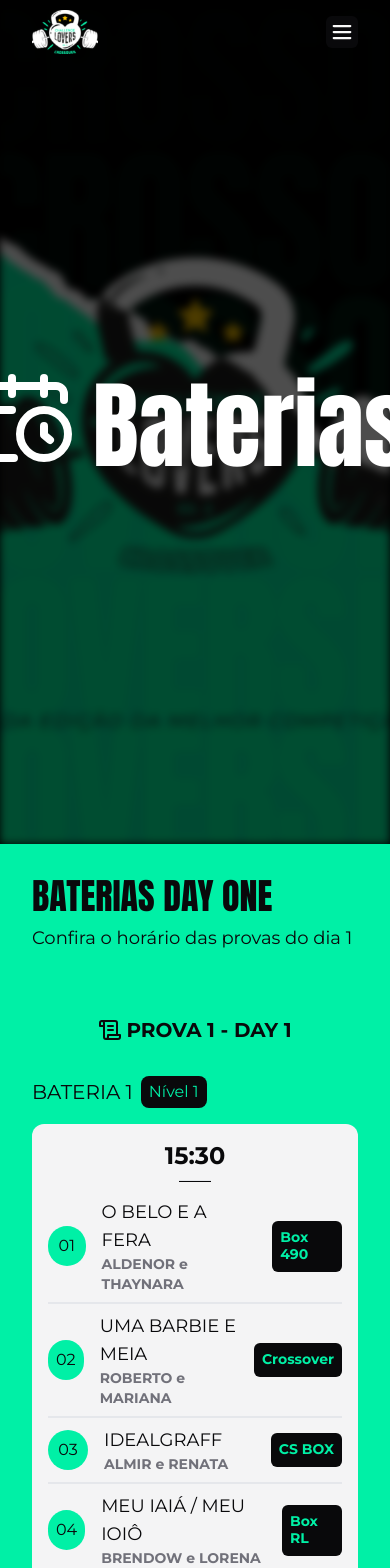
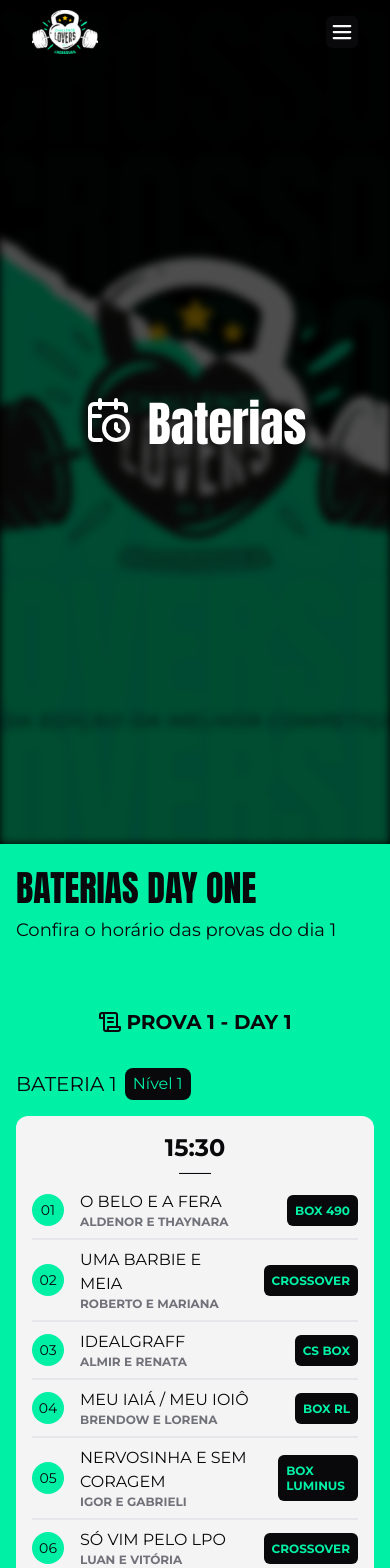
Before and after one commit to Rellyso/loverschallenge, a Next.js app: page /baterias in a window 390 px wide. Shown: the top 1568 px of the page. Built offline with nearby package versions, Linux system fonts and the light colour scheme.

Commit message:
fixing name and styles

```diff
--- a/src/app/baterias/data/batteries.ts
+++ b/src/app/baterias/data/batteries.ts
@@ -143,7 +143,7 @@ const teams = [
   {
     id: 15,
     name: 'Só vim pela camisa',
-    athletes: ['Francisco Carlos', 'Maria Giselle'],
+    athletes: ['Francisco Carlos', 'Mara Giselle'],
     box: 'Box 490',
     level: 1,
     battery: 3,
--- a/src/app/baterias/page.tsx
+++ b/src/app/baterias/page.tsx
@@ -7,8 +7,8 @@ export default function Schedules() {
     <div className="flex min-h-screen w-full flex-col items-center justify-center">
       <div className="relative flex h-screen w-full flex-col items-center justify-center">
         <div className="absolute -z-10 h-full w-full bg-lote bg-cover bg-fixed bg-center opacity-30 blur-sm" />
-        <h1 className="flex items-baseline gap-4 font-anton text-8xl">
-          <CalendarClock size={96} />
+        <h1 className="flex items-baseline gap-4 font-anton text-5xl sm:text-8xl">
+          <CalendarClock className="h-12 w-12 sm:h-24 sm:w-24" />
           Baterias
         </h1>
       </div>
@@ -44,21 +44,21 @@ export default function Schedules() {
                         return (
                           <div
                             key={team.id}
-                            className="flex items-center gap-4 border-b-2 py-2 leading-tight last:border-b-0"
+                            className="flex items-center gap-4 border-b-2 py-2 leading-tight last:border-b-0 sm:flex-nowrap"
                           >
-                            <span className="flex h-10 w-10 flex-col items-center justify-center rounded-full bg-primary p-2 leading-none">
+                            <span className="flex h-8 w-8 flex-col items-center justify-center rounded-full bg-primary p-2 text-sm leading-none sm:h-10 sm:w-10 sm:text-base">
                               0{team.lane}
                             </span>
                             <div className="flex flex-col leading-tight">
-                              <h4 className="text-lg uppercase text-zinc-950">
+                              <h4 className="text-base uppercase text-zinc-950 sm:text-lg">
                                 {team.name}
                               </h4>
-                              <p className="text-sm font-bold text-zinc-500">
+                              <p className="text-xs font-bold uppercase text-zinc-500 sm:text-sm">
                                 {team.athletes[0]} e {team.athletes[1]}
                               </p>
                             </div>
 
-                            <span className="ml-auto flex flex-col rounded-md bg-zinc-950 p-2 text-sm font-bold leading-tight text-primary">
+                            <span className="ml-auto flex flex-col rounded-md bg-zinc-950 p-2 text-xs font-bold uppercase leading-tight text-primary sm:text-sm">
                               {team.box}
                             </span>
                           </div>
--- a/src/app/components/Section.tsx
+++ b/src/app/components/Section.tsx
@@ -20,7 +20,7 @@ export function Section({
     <section
       id={id}
       className={clsx(
-        'flex w-full flex-col gap-8 bg-primary p-8 md:p-16',
+        'flex w-full flex-col gap-8 bg-primary px-4 py-6 sm:p-8 md:p-16',
         className,
       )}
     >
```
